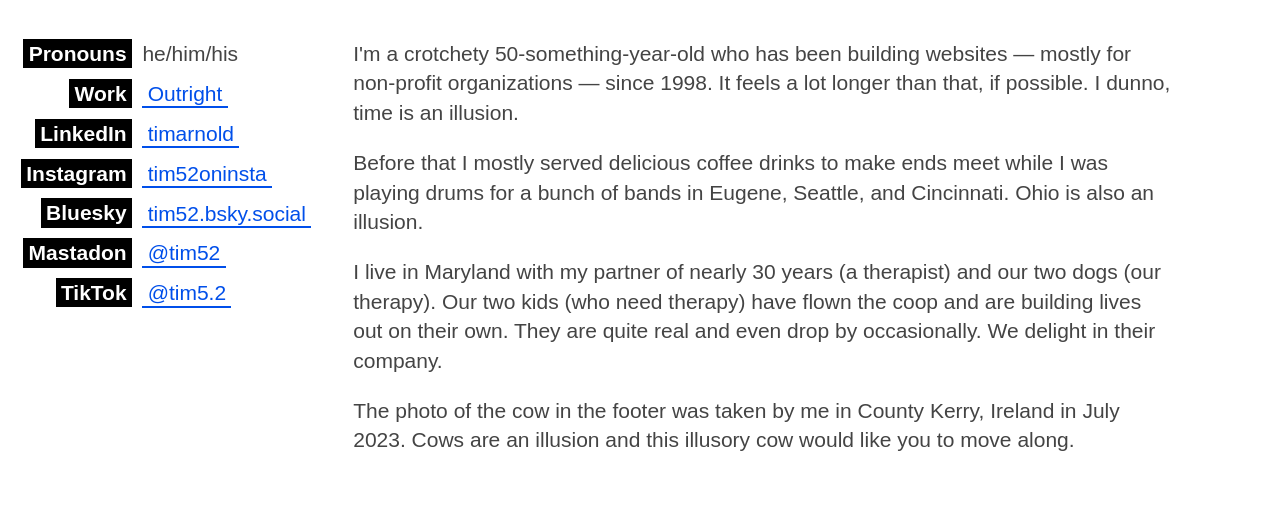
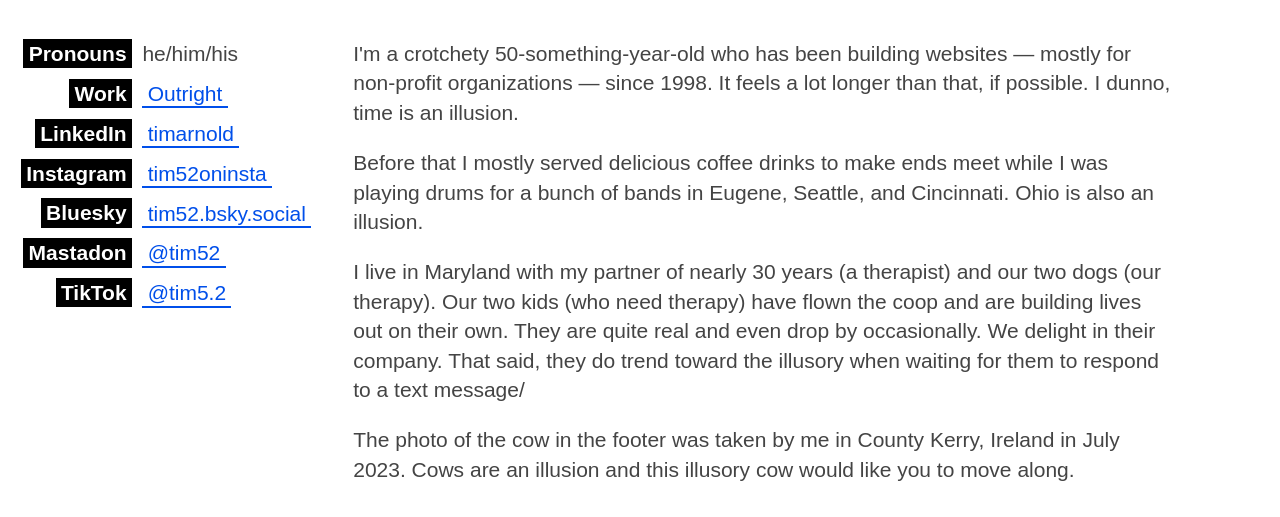
Before and after one commit to tim-arnold/tim52.io, a plain HTML site: page index.html in a window 1280 px wide. Shown: the part 203-720 px from the top of the page. Drawn offline with Linux system fonts and the light colour scheme.

Commit message:
text messages are illusion

```diff
--- a/index.html
+++ b/index.html
@@ -52,7 +52,7 @@
         <article>
           <p>I'm a crotchety 50-something-year-old who has been building websites &mdash; mostly for non-profit organizations &mdash; since 1998. It feels a lot longer than that, if possible. I dunno, time is an illusion.</p>
           <p>Before that I mostly served delicious coffee drinks to make ends meet while I was playing drums for a bunch of bands in Eugene, Seattle, and Cincinnati. Ohio is also an illusion.</p>
-          <p>I live in Maryland with my partner of nearly 30 years (a therapist) and our two dogs (our therapy). Our two kids (who need therapy) have flown the coop and are building lives out on their own. They are quite real and even drop by occasionally. We delight in their company.</p>
+          <p>I live in Maryland with my partner of nearly 30 years (a therapist) and our two dogs (our therapy). Our two kids (who need therapy) have flown the coop and are building lives out on their own. They are quite real and even drop by occasionally. We delight in their company. That said, they do trend toward the illusory when waiting for them to respond to a text message/</p>
           <p>The photo of the cow in the footer was taken by me in County Kerry, Ireland in July 2023. Cows are an illusion and this illusory cow would like you to move along.</p>
         </article>
       </main>
```
